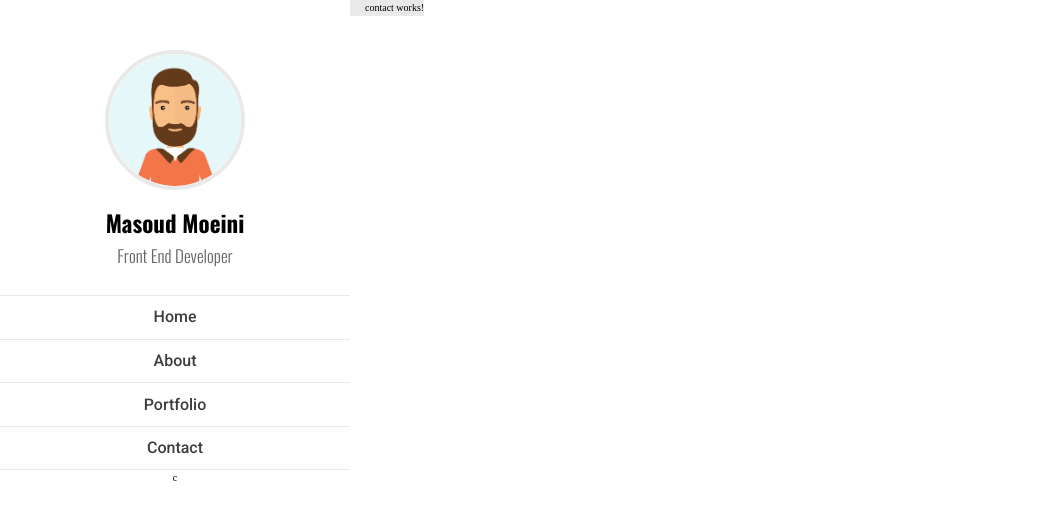
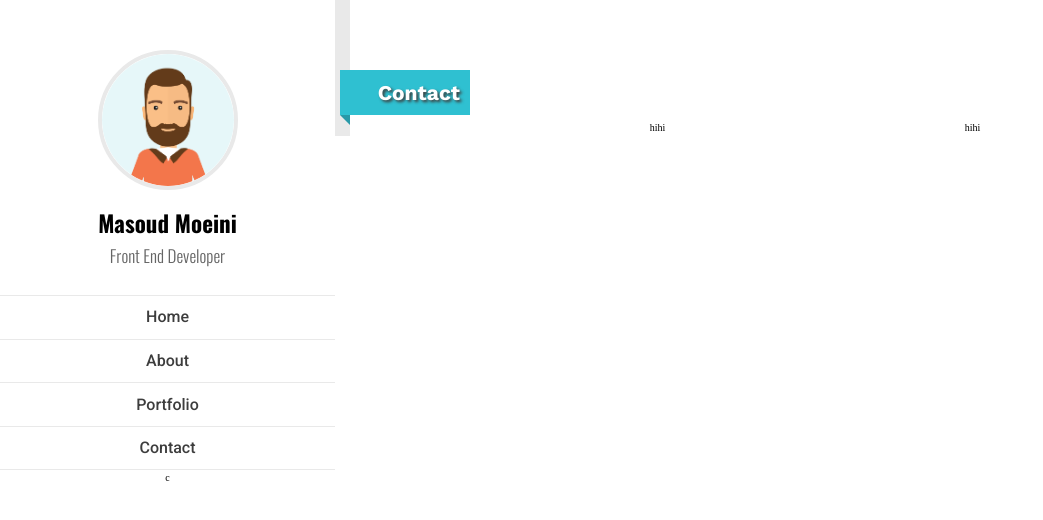
Before and after one commit to masoud-moeini/portfolio, an Angular app: page / in a window 1280 px wide. Both pictures are taken after a click on the item "Contact". Shown: the top 520 px of the page, without its empty margins (0-1043 px from the left). Built offline with nearby package versions, Linux system fonts and the light colour scheme.

Commit message:
contact page label

```diff
--- a/src/app/main/main.component.scss
+++ b/src/app/main/main.component.scss
@@ -1,4 +1,5 @@
 .main{
-  padding-left: 1.5rem;
-  background-color: var(--light-grey-color);
+  //padding-left: 1.5rem;
+  //background-color: var(--light-grey-color);
+
 }
--- a/src/app/main/sub-main/contact/contact.component.html
+++ b/src/app/main/sub-main/contact/contact.component.html
@@ -1,3 +1,21 @@
-<p>
-  contact works!
-</p>
+<div class="contact">
+
+  <div class="contact__label">
+    <div class="contact__label-fold"></div>
+    <div class="contact__label-rect">
+      <h3 class="contact__label-title">Contact</h3>
+    </div>
+  </div>
+  <div class="contact__content">
+
+
+
+  <div class="contact__content__getInTouch">
+    hihi
+  </div>
+  <div class="contact__content__contactForm">
+    hihi
+  </div>
+
+  </div>
+</div>
--- a/src/app/main/sub-main/contact/contact.component.scss
+++ b/src/app/main/sub-main/contact/contact.component.scss
@@ -0,0 +1,58 @@
+.contact {
+  border-left: 1.5rem solid var(--light-grey-color);
+
+  padding: 7rem 0 0 0;
+
+
+  &__content{
+    width: calc(100vw - var(--navbar-size));
+
+    display: flex;
+    justify-content: space-evenly;
+    padding: 5rem 0 0 0 ;
+  }
+  &__label{
+
+    margin: 0 0 0 -1rem;
+    position: relative;
+
+
+
+
+    &-fold{
+      background-color: var(--primary-color-dark);
+      width: 1rem;
+      height: 4.5rem;
+      position: absolute;
+      transform-origin: top left;
+      -ms-transform: skewY(45deg);
+      -webkit-transform: skewY(45deg);
+      transform: skewY(45deg);
+
+
+
+    }
+
+    &-rect{
+      background-color: var(--primary-color);
+      width: 13rem;
+      height: 4.5rem;
+      position: absolute;
+      color: var(--light-grey-color);
+
+    }
+
+    &-title{
+      height: 4.5rem;
+      line-height: 4.5rem;
+      padding: 0 1rem 0 0;
+      text-align: right;
+      font-size: 2.1rem;
+      color: var(--white-color);
+      font-family: 'Work Sans';
+      text-shadow: 2px 2px 3px var(--dark-grey-color-2);
+    }
+
+  }
+
+}
--- a/src/app/main/sub-main/home/home.component.scss
+++ b/src/app/main/sub-main/home/home.component.scss
@@ -1,6 +1,6 @@
 .home{
 
-    height: 100vh;
+    border-left: 1.5rem solid var(--light-grey-color);
 
   &__background{
     width: calc(100vw - var(--navbar-size));
@@ -26,14 +26,14 @@
 
     &__name{
       font-size: 4.5rem;
-      color: var(--light-grey-color);
+
       margin: 0 auto;
 
     }
 
     &__title{
       font-size: 2.4rem;
-      color: var(--light-grey-color);
+
       margin: 0 auto 2.5rem auto;
     }
 
--- a/src/assets/sass/_base.scss
+++ b/src/assets/sass/_base.scss
@@ -1,12 +1,14 @@
 :root {
 
   --light-yellow-color: rgba(235, 233, 0, 0.02);
+  --white-color: #FFFFFF;
   --light-grey-color: #e9e9e9;
   --light-grey-color-2: #a4a4a4;
   --dark-grey-color: #656565;
   --dark-grey-color-2: #3d3d3d;
 
   --primary-color:#2fc0d1;
+  --primary-color-dark: #2999a8;
   --navbar-size : 35rem;
 }
 
@@ -33,3 +35,8 @@ body {
   line-height: 1.6;
 
 }
+
+h3{
+  font-size: 1.5rem;
+
+}
```
